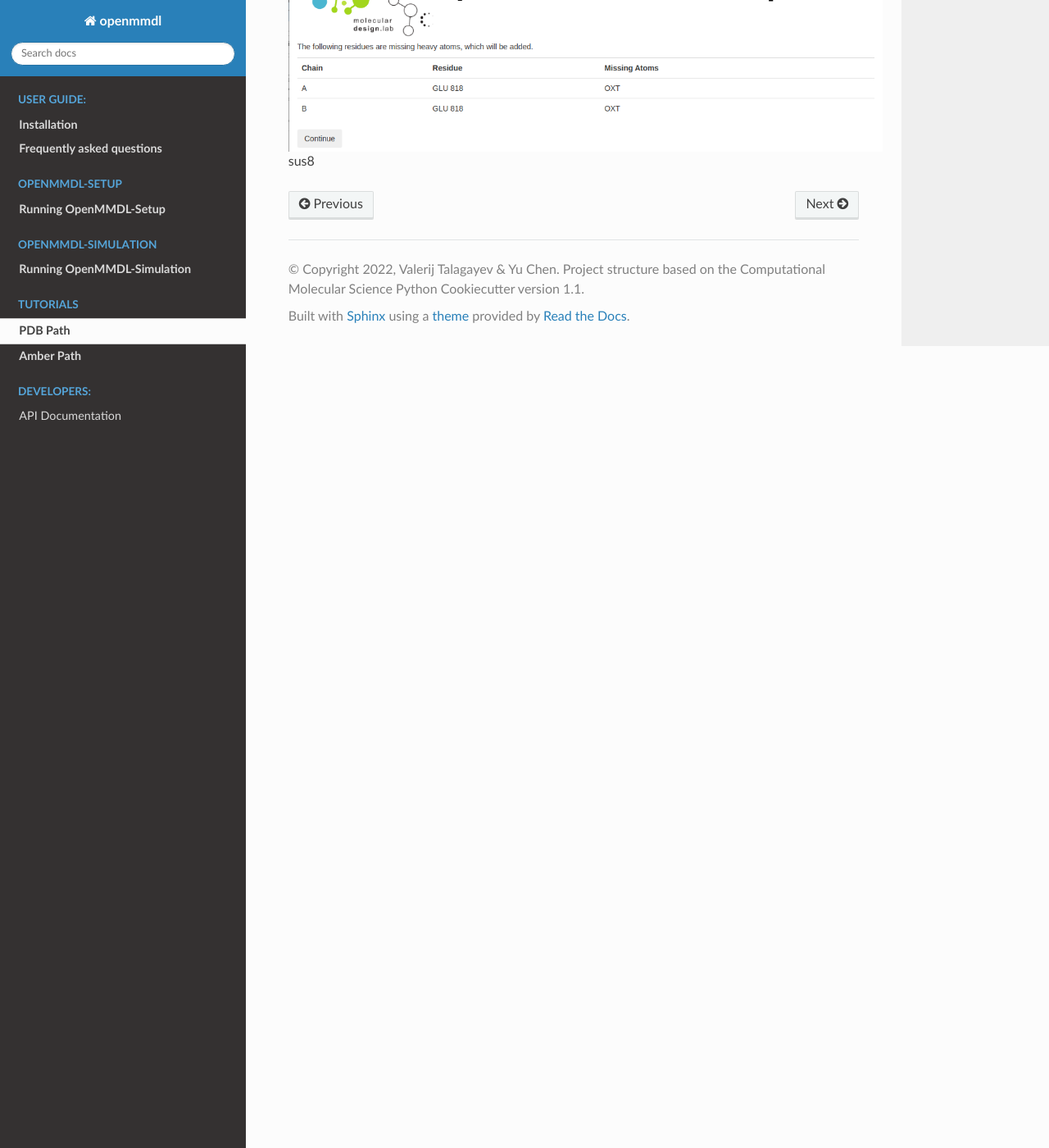
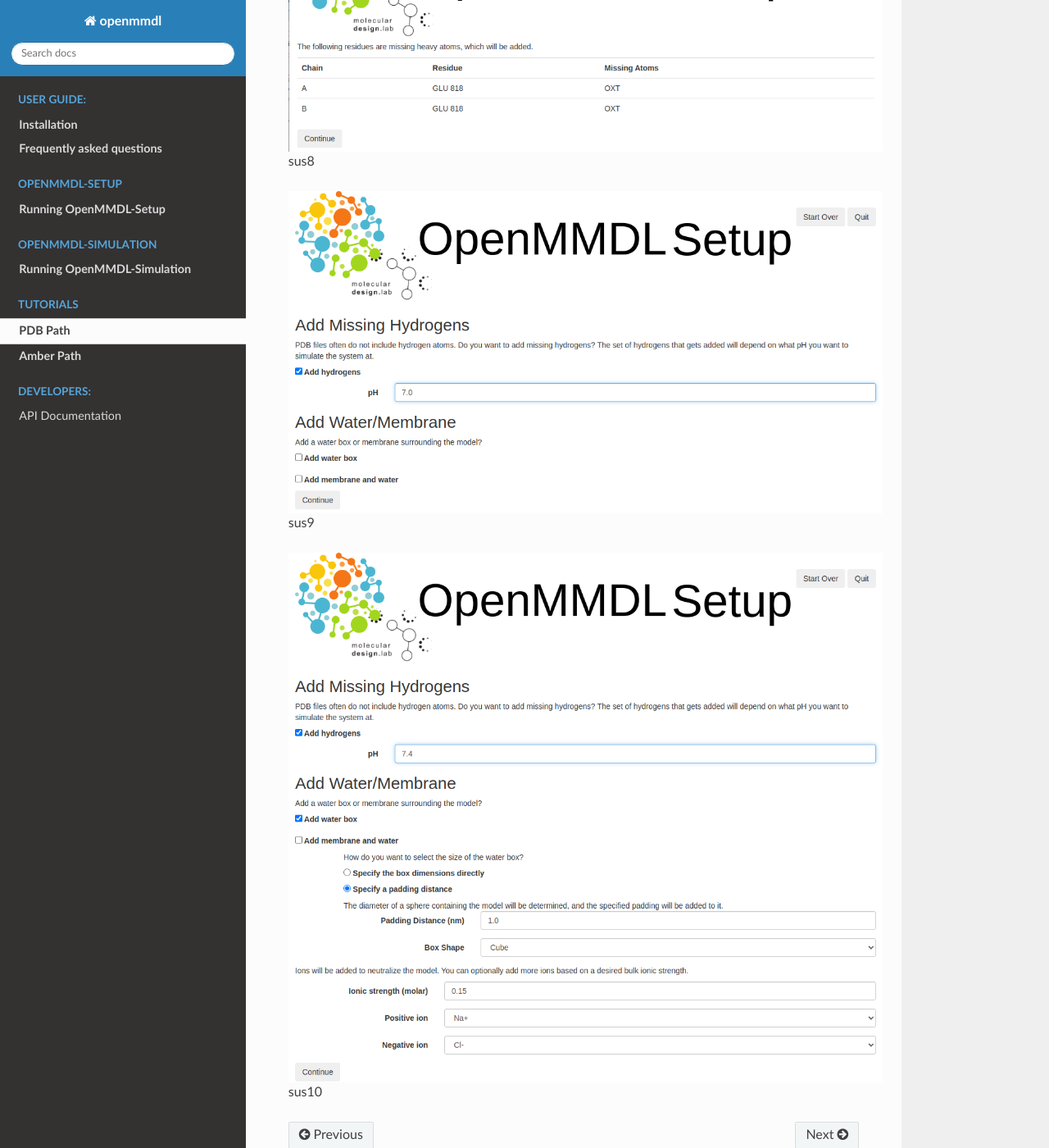
Before and after one commit to wolberlab/OpenMMDL, a Sphinx documentation site: the page built from docs/tutorial_pdb_path.rst, in a window 1280 px wide and 1400 px high, scrolled down 4226 px. Shown: the whole window at 82% size. Built offline with Sphinx 7.4.7 and the Read the Docs theme 2.0.0, drawn with Linux system fonts in a browser that asks for light colours.

Commit message:
Update tutorial_pdb_path.rst

```diff
--- a/docs/tutorial_pdb_path.rst
+++ b/docs/tutorial_pdb_path.rst
@@ -43,7 +43,6 @@
 
 sus6
 
-
 .. figure:: /_static/images/tutorials/PDB_Path/Addresidues2.png
    :figwidth: 725px
    :align: center
@@ -55,3 +54,15 @@
    :align: center
 
 sus8
+
+.. figure:: /_static/images/tutorials/PDB_Path/Addwater1.png
+   :figwidth: 725px
+   :align: center
+
+sus9
+
+.. figure:: /_static/images/tutorials/PDB_Path/Addwater2.png
+   :figwidth: 725px
+   :align: center
+
+sus10
```
